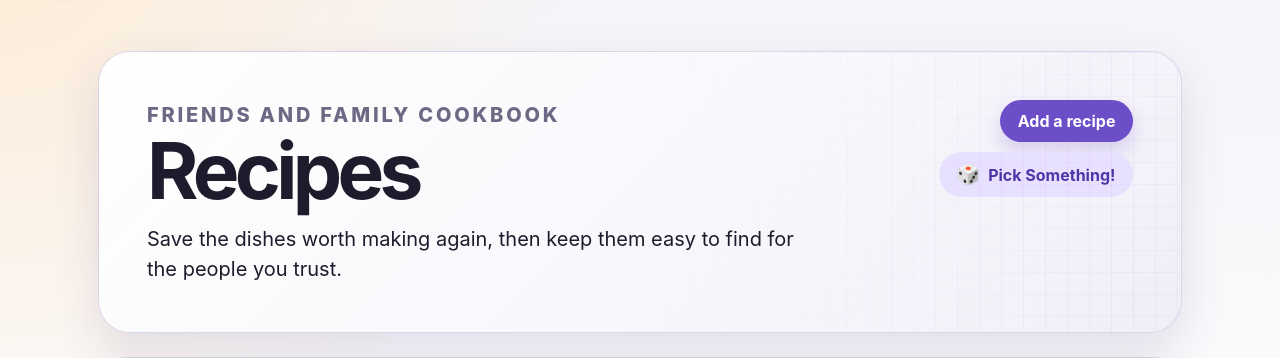
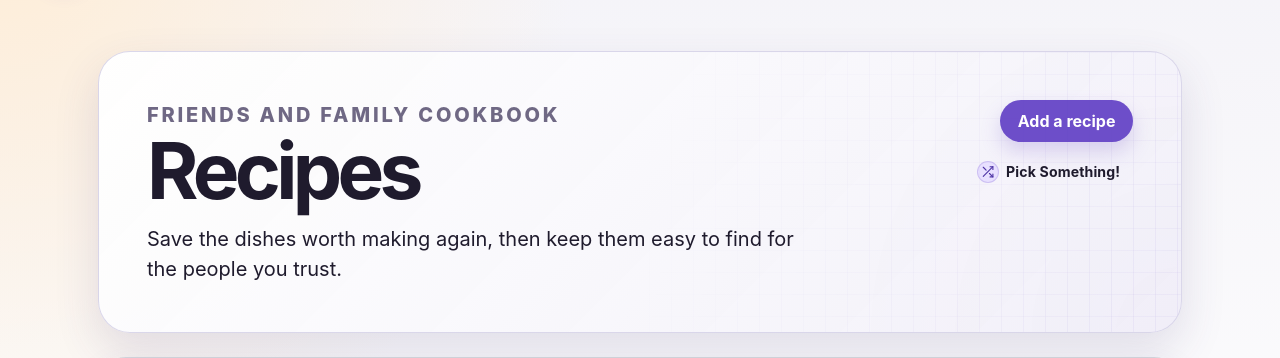
Before and after one commit to cleavernl/recipe-site, a Django app: page /recipes/ in a window 1280 px wide. Shown: the part 71-429 px from the top of the page. Run offline with Django 5.2, Linux system fonts and the light colour scheme; the visitor is signed in with stand-in values (Sample User, id 1); data comes from the database, SQL or seed files in the repository; data that the repository does not hold is empty.

Commit message:
Hero Pick Something: match header nav-link look, SVG shuffle icon.
Replace secondary button with pill link styles aligned to .nav-link and
site-header nav anchors; use inline shuffle strokes in the icon circle.

Co-authored-by: Cursor <cursoragent@cursor.com>

```diff
--- a/src/static/site.css
+++ b/src/static/site.css
@@ -361,16 +361,42 @@ select:focus-visible {
   }
 }
 
-.hero-pick-something {
-  align-items: center;
+.hero-nav-link {
+  align-items: center;
+  border-radius: 999px;
+  color: var(--ink);
   display: inline-flex;
-  gap: 0.5rem;
+  font-size: 0.88rem;
+  font-weight: 700;
+  gap: 0.45rem;
+  letter-spacing: 0.01em;
+  padding: 0.55rem 0.8rem;
+  text-decoration: none;
+}
+
+.hero-nav-link:hover {
+  background: var(--accent-soft);
+  color: var(--accent-dark);
+  transform: none;
+}
+
+.hero-nav-link-icon {
+  align-items: center;
+  background: var(--accent-soft);
+  border: 1px solid rgba(109, 78, 201, 0.22);
+  border-radius: 999px;
+  color: var(--accent-dark);
+  display: inline-flex;
+  flex-shrink: 0;
+  height: 1.35rem;
   justify-content: center;
-}
-
-.hero-pick-something .button-icon {
-  font-size: 1.2em;
-  line-height: 1;
+  width: 1.35rem;
+}
+
+.hero-nav-link-svg {
+  display: block;
+  height: 0.85rem;
+  width: 0.85rem;
 }
 
 .hero h1,
--- a/src/templates/recipes/list.html
+++ b/src/templates/recipes/list.html
@@ -11,9 +11,17 @@
     </div>
     <div class="hero-actions">
       <a class="button" href="{% url 'recipes:create' %}">Add a recipe</a>
-      <a class="button secondary hero-pick-something" href="{% url 'recipes:random' %}">
-        <span class="button-icon" aria-hidden="true">🎲</span>
-        <span>Pick Something!</span>
+      <a class="hero-nav-link" href="{% url 'recipes:random' %}">
+        <span class="hero-nav-link-icon" aria-hidden="true">
+          <svg class="hero-nav-link-svg" viewBox="0 0 24 24" fill="none" focusable="false">
+            <polyline points="16 3 21 3 21 8" stroke="currentColor" stroke-width="2" stroke-linecap="round" stroke-linejoin="round"></polyline>
+            <line x1="4" y1="20" x2="21" y2="3" stroke="currentColor" stroke-width="2" stroke-linecap="round" stroke-linejoin="round"></line>
+            <polyline points="21 16 21 21 16 21" stroke="currentColor" stroke-width="2" stroke-linecap="round" stroke-linejoin="round"></polyline>
+            <line x1="15" y1="15" x2="21" y2="21" stroke="currentColor" stroke-width="2" stroke-linecap="round" stroke-linejoin="round"></line>
+            <line x1="4" y1="4" x2="9" y2="9" stroke="currentColor" stroke-width="2" stroke-linecap="round" stroke-linejoin="round"></line>
+          </svg>
+        </span>
+        Pick Something!
       </a>
     </div>
   </section>
```
